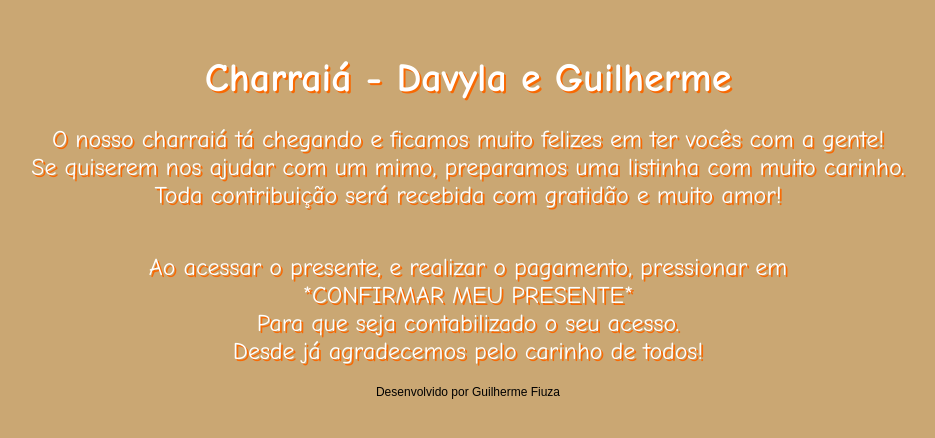
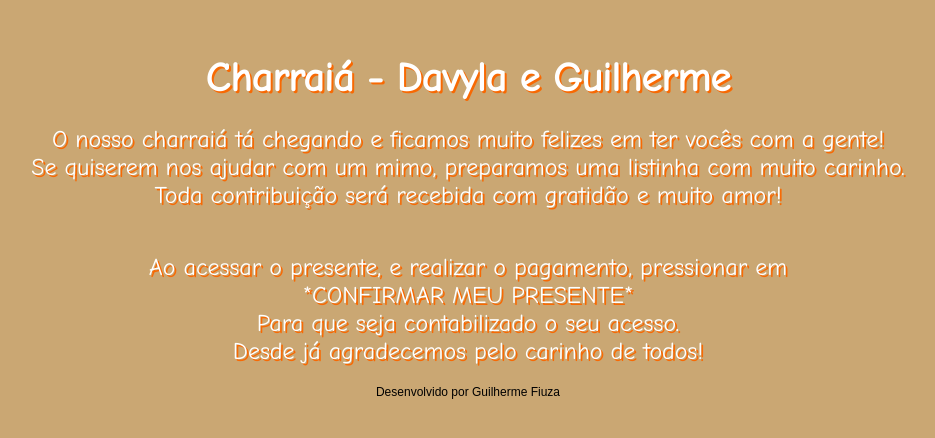
Before and after one commit to FiuzaJ/Lista-de-Presentes, a plain HTML site: page index.html in a window 1280 px wide. Shown: the whole page, without its empty margins (172-1107 px from the left). Drawn offline with nearby package versions, Linux system fonts and the light colour scheme.

Commit message:
Add files via upload

```diff
--- a/index.html
+++ b/index.html
@@ -4,7 +4,7 @@
   <meta charset="UTF-8">
   <title>Lista de Presentes</title>
   <link rel="stylesheet" href="style.css">
-  <link href="https://fonts.googleapis.com/css2?family=Great+Vibes&display=swap" rel="stylesheet">
+  <link href="https://fonts.googleapis.com/css2?family=Comic+Neue&display=swap" rel="stylesheet">
   <script src="https://cdn.jsdelivr.net/npm/@supabase/supabase-js@2"></script>
   <script>
     const supabase = window.supabase.createClient(
--- a/style.css
+++ b/style.css
@@ -1,5 +1,5 @@
 body {
-  font-family: 'Comic Sans MS', cursive, sans-serif;
+  font-family: 'Comic Neue', cursive;
   background: #caa773;
   color: #2ea53e;
   text-align: center;
```
Also changed, not shown: presente.html (+1 -1 lines).
